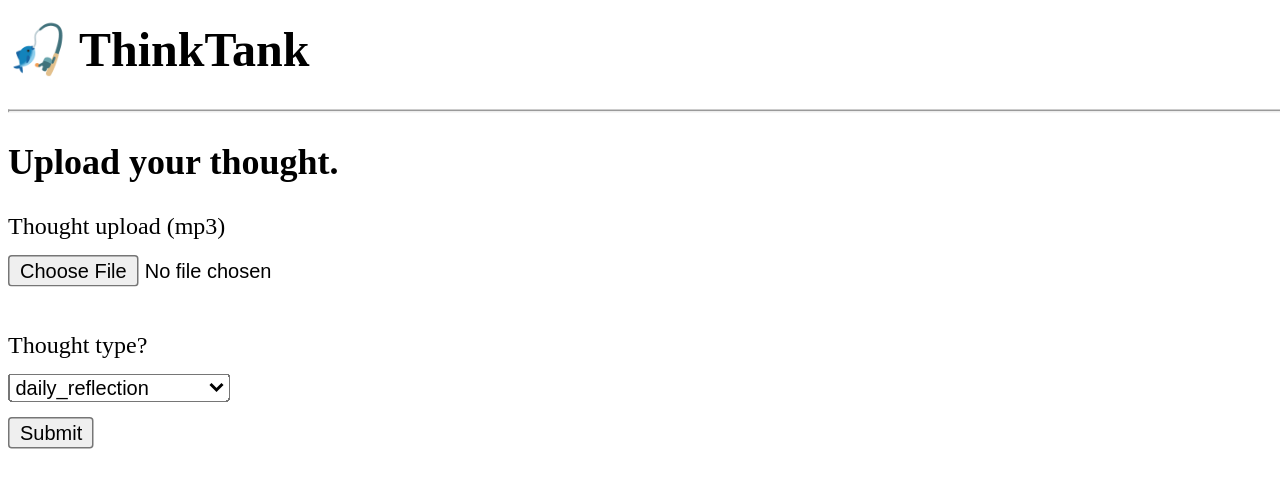
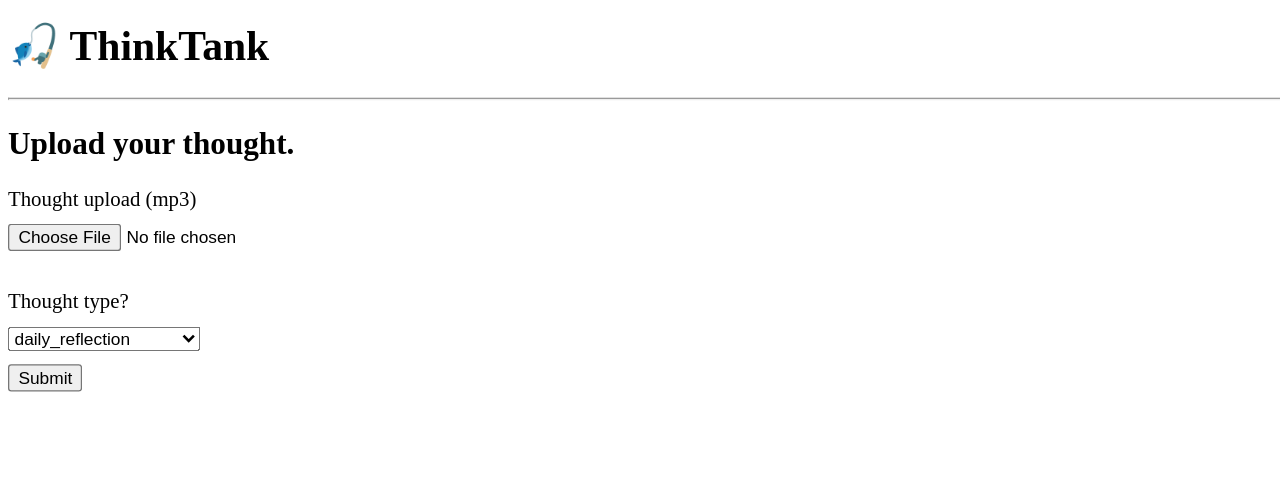
Before and after one commit to bramdelisse/project_voicenote, a Flask app: page /thinktank in a window 1280 px wide; the page is wider, and only the part inside the window is pictured. Shown: the top 488 px of that part. Run offline with Flask 3, Linux system fonts and the light colour scheme.

Commit message:
Fix favicon

```diff
--- a/templates/index.html
+++ b/templates/index.html
@@ -4,12 +4,12 @@
     <meta charset="UTF-8">
     <meta name="viewport" content="width=device-width, initial-scale=1.0">
     <title>ThinkTank</title>
-    <link rel="icon" type="image/x-icon" href="./images/favicon-brain.ico">
+    <link rel="icon" type="image/x-icon" href="../images/favicon-brain.ico">
     <!-- <link rel="stylesheet" href="./static/css/styles.css"> -->
     <script src="https://code.jquery.com/jquery-3.6.0.min.js"></script>
     <style>
         body {
-            transform: scale(1.5);
+            transform: scale(1.3);
             transform-origin: 0 0;
         }
         label, select {
@@ -20,7 +20,7 @@
           display: block;
           margin-bottom: 30px; /* Adjust as needed */
         }
-      </style>
+    </style>
 </head>
 <body>
     <h1>🎣 ThinkTank</h1>
```
